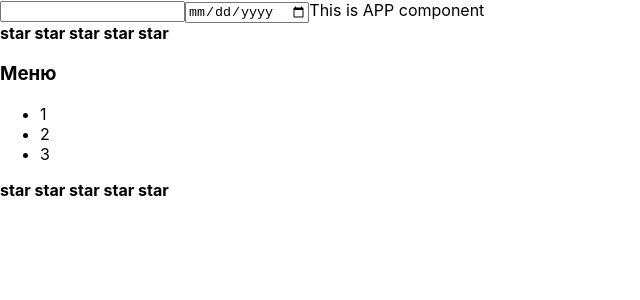
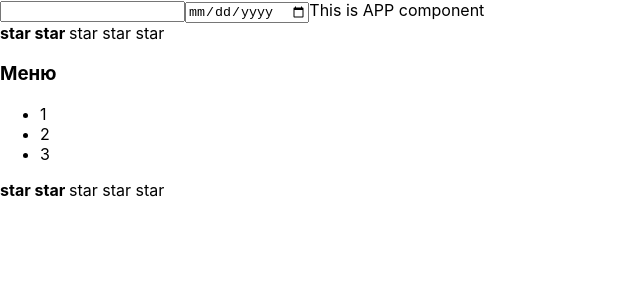
Before and after one commit to AndreyZaytsev90/MyRepository, a React (Create React App) app in the folder IT-KAMASUTRA/tempyarn/my-app/: page / in a window 1280 px wide. Shown: the top 300 px of the page, without its empty margins (0-640 px from the left). Built offline with nearby package versions, Linux system fonts and the light colour scheme.

Commit message:
added props

```diff
--- a/IT-KAMASUTRA/tempyarn/my-app/src/components/Rating/Rating.tsx
+++ b/IT-KAMASUTRA/tempyarn/my-app/src/components/Rating/Rating.tsx
@@ -10,12 +10,16 @@ export function Rating() {
             <Star selected={false}/>
             <Star selected={false}/>
         </div>
+    )
+}
 
-    )
+function Star(props: any) {
+    console.log("Star rendering")
+    if (props.selected === true) {
+        return <span><b>star </b></span>
+    } else {
+        return <span>star </span>
+    }
+
 
 }
-
-function Star() {
-    console.log("Star rendering")
-    return <span><b>star </b></span>
-}
```
